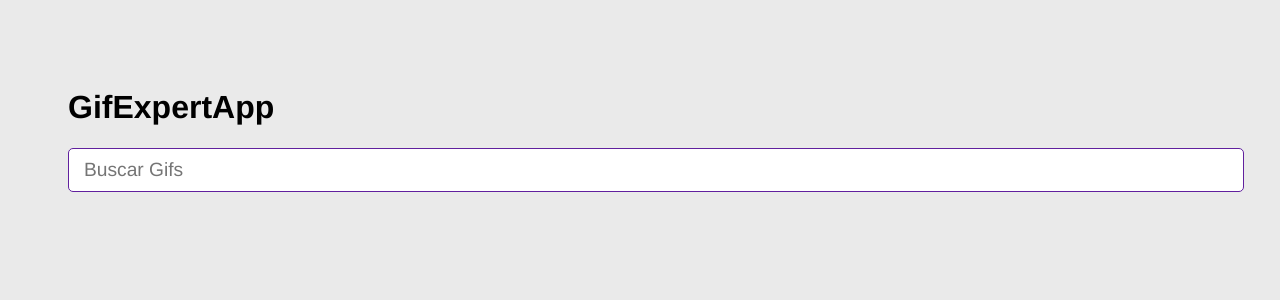
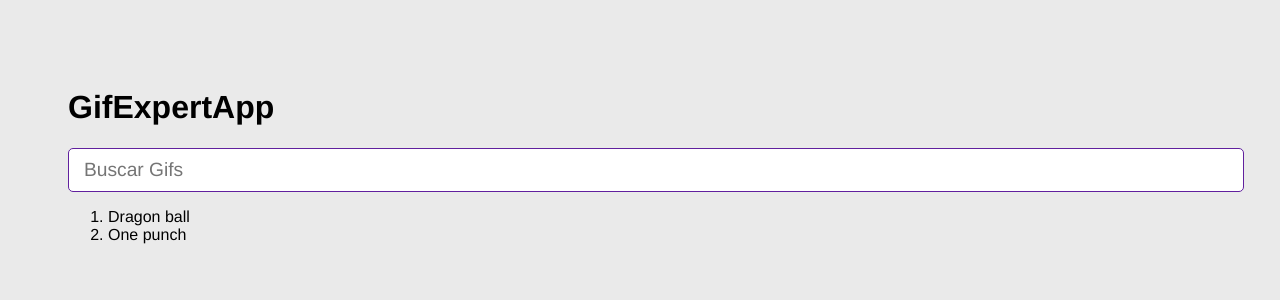
Before and after one commit to John-Alz/GifExpertApp, a React (Vite) app: page / in a window 1280 px wide. Shown: the top 300 px of the page. Built offline with nearby package versions, Linux system fonts and the light colour scheme.

Commit message:
feat: search input

```diff
--- a/src/GifExpertApp.jsx
+++ b/src/GifExpertApp.jsx
@@ -3,15 +3,18 @@ import AddCategory from './components/AddCategory';
 
 export default function GifExpertApp() {
 
-    const [categories, setCategories] = useState([]);
+    const [categories, setCategories] = useState(['Dragon ball', 'One punch']);
 
-    const onAddCategory = () => {
+    const onAddCategory = (keyWord) => {
+
+        if (categories.includes(keyWord)) return;
+
         setCategories([
             ...categories,
-            'Demon Slayer'
+            keyWord
         ]);
 
-        // setCategories(cat => [...cat, 'Valorant']) <== Importante en <AddCategory/>
+        // setCategories(cat => [...cat, 'Valorant']) <== Importante en <AddCategory/> comentado
     }
 
     console.log(categories);
@@ -26,13 +29,13 @@ export default function GifExpertApp() {
 
             {/* Listado de gif */}
 
-            <AddCategory onAddCategories={setCategories} />
+            <AddCategory onNewCategory={onAddCategory} />
 
             <ol>
                 {
                     categories.map((category, id) => {
                         return (
-                            <div key={id}>
+                            <div key={category}>
                                 <li>{category}</li>
                             </div>
                         )
--- a/src/components/AddCategory.jsx
+++ b/src/components/AddCategory.jsx
@@ -1,6 +1,6 @@
 import { useState } from "react";
 
-export default function AddCategory({ onAddCategories }) {
+export default function AddCategory({ onNewCategory }) {
 
     const [inputValue, setInputValue] = useState('');
 
@@ -10,8 +10,10 @@ export default function AddCategory({ onAddCategories }) {
 
     const onSubmit = (e) => {
         e.preventDefault();
-        if (inputValue.trim().length <= 1) return; // Debe ser mayor de 2 caracteres el input
-        onAddCategories(cat => [...cat, inputValue]);
+        const newInputValue = inputValue.trim();
+        if (newInputValue.length <= 1) return; // Debe ser mayor de 2 caracteres el input
+        // // onAddCategories(cat => [...cat, inputValue]);
+        onNewCategory(newInputValue)
         setInputValue('');
     }
 
```
